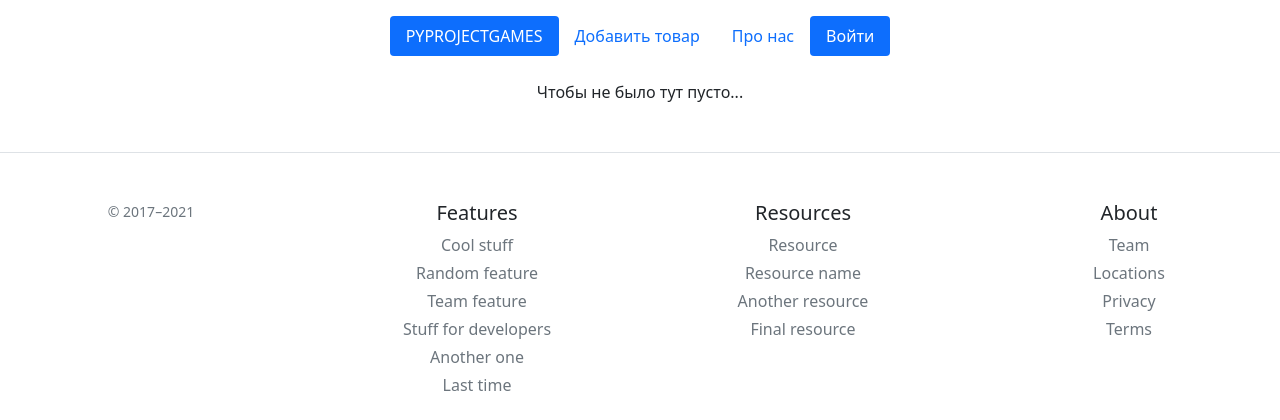
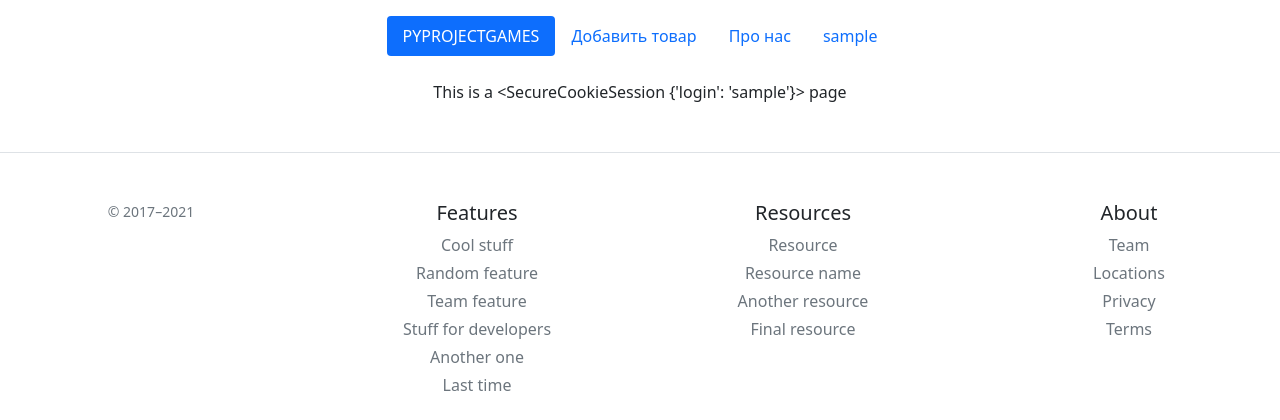
Before and after one commit to RealQuick56/Progect_flask, a Flask app: page /about in a window 1280 px wide. Shown: the top 420 px of the page. Run offline with Flask 2, Linux system fonts and the light colour scheme; a user stored in the database is signed in.

Commit message:
Site_Project.0.0.2 Более стабильная версия

```diff
--- a/new/models.py
+++ b/new/models.py
@@ -16,10 +16,10 @@ class Item(db.Model):
 
 class User(db.Model, UserMixin):
     id = db.Column(db.Integer, primary_key=True)
-    login = db.Column(db.String(128), nullable=False)
+    login = db.Column(db.String(128), nullable=False, unique=True)
     password = db.Column(db.String(8), nullable=False)
 
 
 @manager.user_loader
 def load_user(user_id):
-    return User.get(user_id)
+    return User.query.get(user_id)
--- a/new/routes.py
+++ b/new/routes.py
@@ -1,4 +1,4 @@
-from flask import render_template, flash, request, redirect, url_for
+from flask import render_template, session, flash, request, redirect, url_for
 from werkzeug.security import check_password_hash, generate_password_hash
 from flask_login import login_user, login_required, logout_user
 
@@ -6,21 +6,31 @@ from new import db, app
 from new.models import Item, User
 
 
-@app.route('/')
+@app.route('/home')
 def index():
     items = Item.query.order_by(Item.price).all()
-    return render_template('index.html', data=items)
+    try:
+        return render_template('index.html', data=items, user=session['login'])
+    except:
+        return render_template('index.html', data=items, user='')
+
 
 
 @app.route('/about')
 def about():
-    return render_template('about.html', text='Чтобы не было тут пусто...')
+    try:
+        return render_template('about.html', text='Чтобы не было тут пусто...', user=session['login'])
+    except:
+        return render_template('about.html', text='Чтобы не было тут пусто...', user='')
+
 
 
 @app.route('/create', methods=['POST', 'GET'])
 @login_required
 def create():
     if request.method == "POST":
+        __tablename__ = 'item'
+
         title = request.form['title']
         price = request.form['price']
         text = request.form['text']
@@ -33,7 +43,10 @@ def create():
         except:
             return "Получилась ошибка"
     else:
-        return render_template('create.html')
+        try:
+            return render_template('create.html', user=session['login'])
+        except:
+            return render_template('create.html', user='')
 
 
 @app.route('/login', methods=['GET', "POST"])
@@ -45,47 +58,64 @@ def logins():
         user = User.query.filter_by(login=login).first()
         if user and check_password_hash(user.password, password):
             login_user(user)
-
             next_page = request.args.get('next')
-
-            redirect(next_page)
+            session['login'] = user.login
+            if next_page is None:
+                return redirect('/profile')
+            else:
+                return redirect(next_page)
         else:
             flash("Неверный логин и пароль")
     else:
         flash("Неверный логин и пароль")
-    return render_template('login.html')
+    try:
+        return render_template('login.html', user=session['login'])
+    except:
+        return render_template('login.html', user='')
 
 
 @app.route('/registration', methods=['GET', "POST"])
 def register():
-    login = request.form.get('login')
-    password = request.form.get('password')
-    repassword = request.form.get('repassword')
+    if request.method == 'POST':
+        __tablename__ = 'user'
 
-    if request.method == 'POST':
-        if not(login or password or repassword):
-            flash('Неправильный логин или пароль')
-        elif password != repassword:
-            flash('Пароли не совпадают')
-        else:
+        login = request.form['login']
+        password = request.form['password']
+        repassword = request.form['repassword']
+
+        try:
             hash_pwd = generate_password_hash(password)
             new_user = User(login=login, password=hash_pwd)
             db.session.add(new_user)
             db.session.commit()
 
-            return redirect(url_for('logins'))
-
-    return render_template('register.html')
+            session['login'] = new_user.login
+            return redirect('/home')
+        except:
+            return 'Получилась ошибка!'
+    else:
+        try:
+            return render_template('register.html', user=session['login'])
+        except:
+            return render_template('register.html', user='')
 
 
 @app.route('/logout', methods=['GET', "POST"])
 @login_required
 def logout():
     logout_user()
-    return redirect('/')
+    session.clear()
+    return redirect('/home')
+
+
+@app.route('/profile')
+@login_required
+def profile():
+    return render_template('profile.html', user=session['login'])
+
 
 @app.after_request
-def redirect_to_singin(response):
+def redirect_to_singing(response):
     if response.status_code == 401:
         return redirect(url_for('logins') + '?next=' + request.url)
     else:
--- a/new/templates/about.html
+++ b/new/templates/about.html
@@ -7,6 +7,6 @@
 {% block body %}
 <div class="container">
   <h1></h1>
-  <p>{{ text }}</p>
+  <p>This is a {{  session  }} page</p>
 </div>
 {% endblock %}
--- a/new/templates/base.html
+++ b/new/templates/base.html
@@ -11,10 +11,15 @@
 <div class="container">
   <header class="d-flex justify-content-center py-3">
     <ul class="nav nav-pills">
-      <li class="nav-item"><a href="/" class="nav-link active">PYPROJECTGAMES</a></li>
+      <li class="nav-item"><a href="/home" class="nav-link active">PYPROJECTGAMES</a></li>
+      {% if user == session['login'] %}
       <li class="nav-item"><a href="/create" class="nav-link">Добавить товар</a></li>
       <li class="nav-item"><a href="/about" class="nav-link">Про нас</a></li>
-      <li class="nav-item"><a href="/login" class="nav-link active">Войти</a></li>
+      <li class="nav-item"><a class="nav-link" href="/profile">{{ user }}</a></li>
+      {% else %}
+      <li class="nav-item"><a href="/login" class="nav-link">Вход</a></li>
+      <li class="nav-item"><a href="/registration" class="nav-link">Регистрация</a></li>
+      {% endif %}
     </ul>
   </header>
 </div>
```
Also changed, not shown: new/templates/login.html (+21 -21 lines), new/templates/profile.html (added, +10 -0 lines), new/templates/register.html (+14 -4 lines), new/templates/shop.db.
